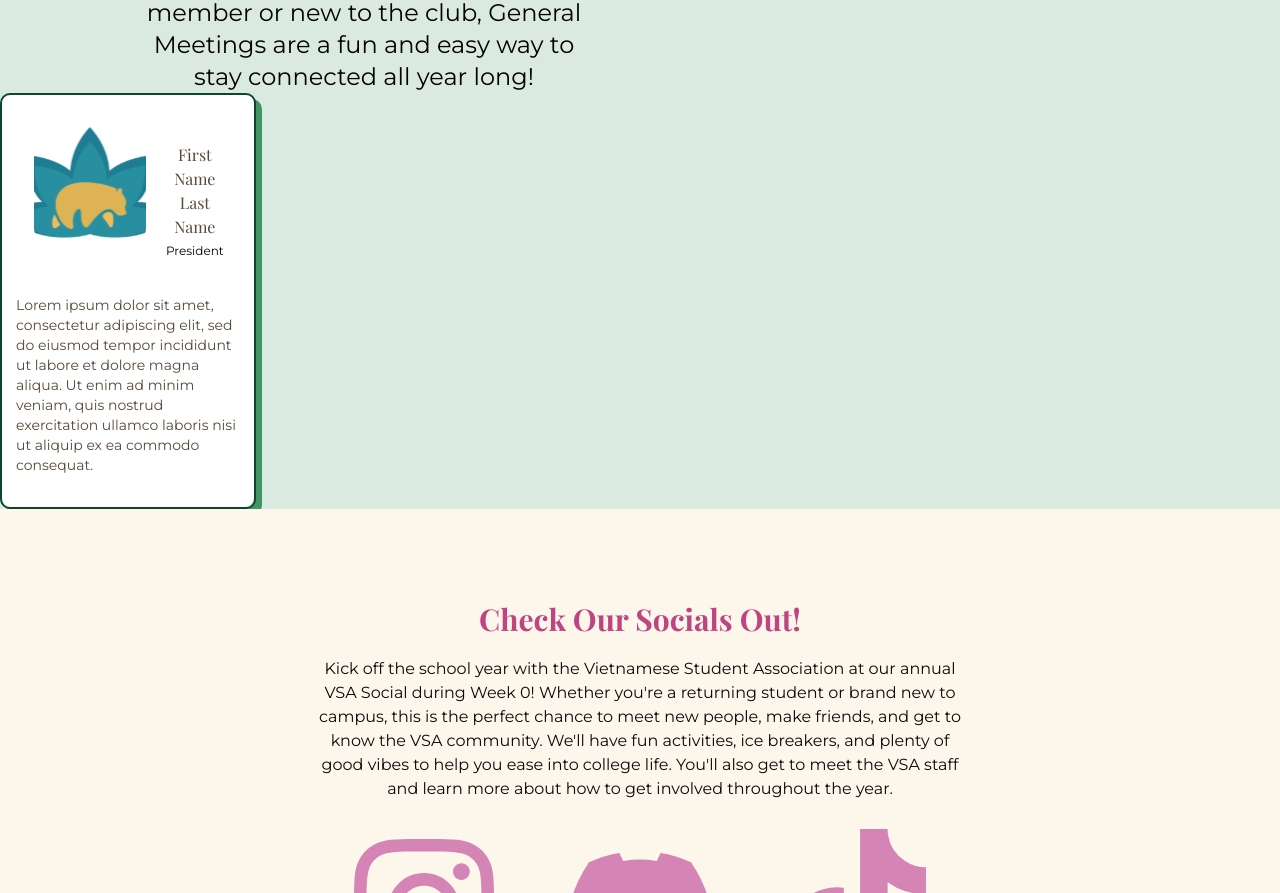
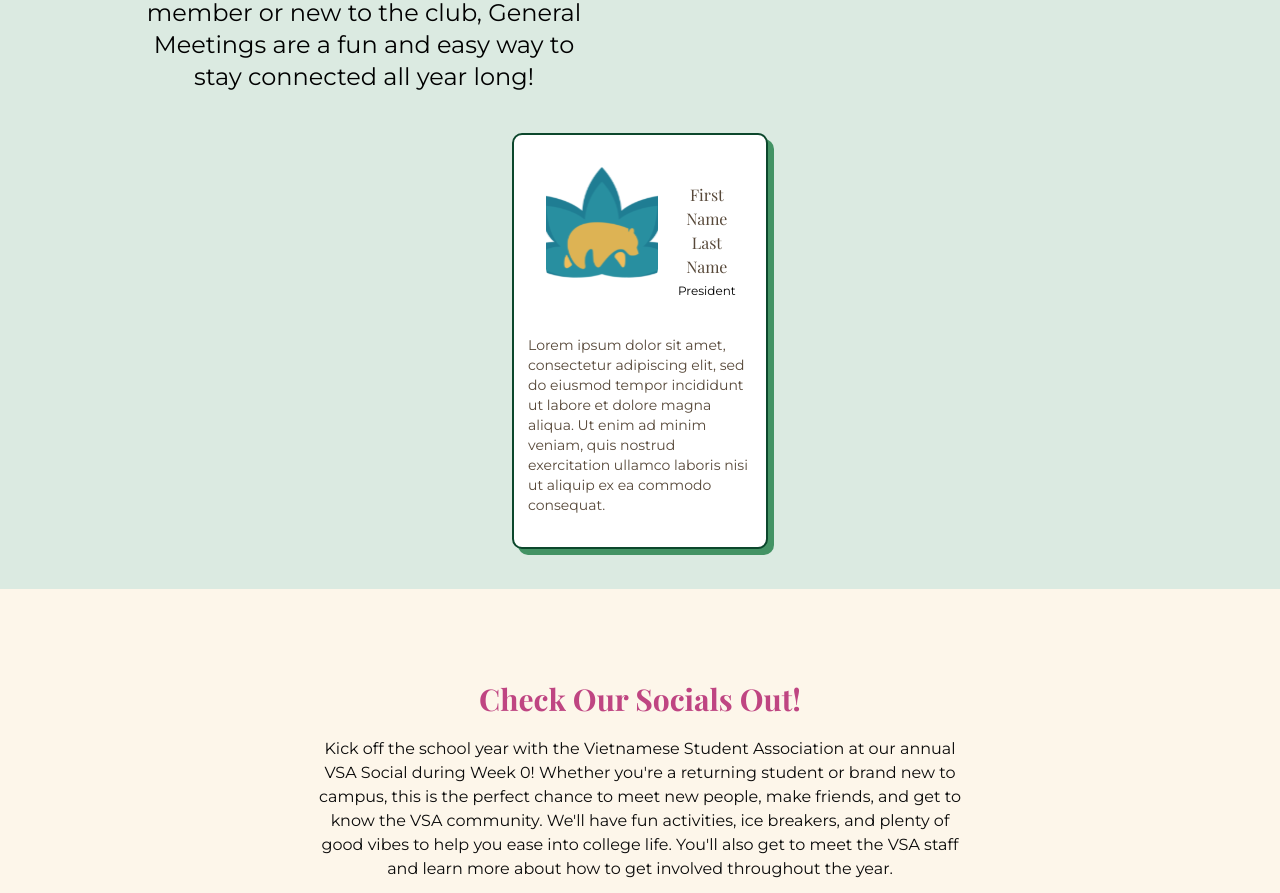
Before and after one commit to acm-ucr/vsa-website, a Next.js app: page /about in a window 1280 px wide. Shown: the part 1600-2493 px from the top of the page. Built offline with nearby package versions, Linux system fonts and the light colour scheme.

Commit message:
Responsified Testimonial Card
Resolves #90

```diff
--- a/src/app/about/page.tsx
+++ b/src/app/about/page.tsx
@@ -24,12 +24,15 @@ quarter, usually every two weeks! These meetings are the perfect way to get upda
 events, learn how to get more involved, and hang out with other members through fun activities and games. Each meeting wraps up with a fundraiser, so you can support VSA while enjoying great food or treats. Whether you're a returning member or new to the club, General Meetings are a fun and easy way to stay connected all year long!"
         images={[VSAlogo, VSAlogo]}
       />
+      <div className="mt-10 mb-10 flex w-full justify-center">
         <Testimonials
           name="First Name Last Name"
           image={VSAlogo}
           affiliation="President"
           text="Lorem ipsum dolor sit amet, consectetur adipiscing elit, sed do eiusmod tempor incididunt ut labore et dolore magna aliqua. Ut enim ad minim veniam, quis nostrud exercitation ullamco laboris nisi ut aliquip ex ea commodo consequat."
         />
+      </div>
+
       <Socials />
     </div>
   );
--- a/src/components/about/Testimonials.tsx
+++ b/src/components/about/Testimonials.tsx
@@ -9,7 +9,7 @@ interface CardProps {
 
 const Card = ({ name, image, affiliation, text }: CardProps) => {
   return (
-    <div className="border-vsa-green-400 shadow-[6px_6px_0_theme('colors.vsa-green-300')] flex w-1/5 flex-col items-center justify-center rounded-lg border-2 bg-white p-4">
+    <div className="border-vsa-green-400 shadow-[6px_6px_0_theme('colors.vsa-green-300')] flex w-3/4 flex-col items-center justify-center rounded-lg border-2 bg-white p-2 md:w-1/5 md:p-4">
       <div className="x-2 mt-4 flex">
         <Image
           src={image}
```
Lines whose indentation alone changed are shown as unchanged.
